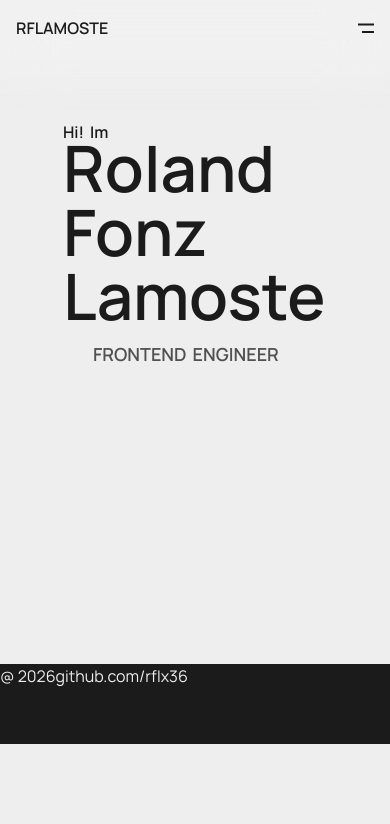
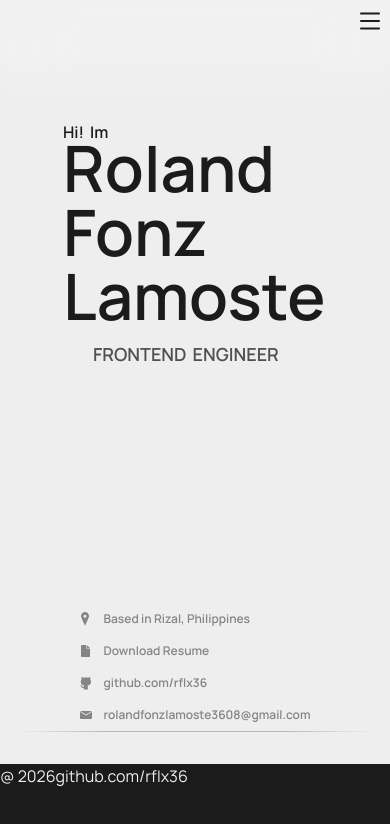
Before and after one commit to rflx36/portfolio, a React (Vite) app: page / in a window 390 px wide. Shown: the top 824 px of the page. Built offline with nearby package versions, Linux system fonts and the light colour scheme; no server answers.

Commit message:
Mobile Navigation Bar Polish

```diff
--- a/src/App.tsx
+++ b/src/App.tsx
@@ -38,18 +38,12 @@ function App() {
     <>
       {/* <CustomCursor/> */}
       {/* <StarField /> */}
-      <section id="home-section-id" className="h-[900px] max-h-[calc(85vh)] max-mobile:h-[calc(100vh-300px)] flex flex-col max-mobile:mt-30  max-mobile:justify-start justify-center  items-center relative">
+      <section id="home-section-id" className="h-[900px] max-h-[calc(85vh)] max-mobile:h-[calc(100vh-200px)] flex flex-col max-mobile:mt-30  max-mobile:justify-start justify-center  items-center relative">
         <NameIntroduction />
         <SpecializationIntroduction />
-        {/* <div className="mt-8 opacity-0">
-          <HoverGif
-            staticSrc="/assets/ph_flag.png"
-            animatedSrc="/assets/ph_flag_anim.gif"
-            className="[image-rendering:pixelated] [image-rendering:crisp-edges] "
-          />
-        </div> */}
 
-        {/* <div className="absolute bottom-0 w-[calc(100%-2rem)] max-w-270 flex flex-col items-center">
+
+        <div className="absolute bottom-0 w-[calc(100%-2rem)] max-w-270 flex flex-col items-center">
           <div className="h-max overflow-hidden w-full">
 
             <div className={` duration-300 ease-in-out ${projectsInView && "translate-y-full"}`}>
@@ -65,7 +59,7 @@ function App() {
             <h1 className={`text-text font-bold text-xl ease-in-out py-2 duration-300 ${!projectsInView && "-translate-y-full"}`}>SELECTED PROJECTS</h1>
           </div>
 
-        </div> */}
+        </div>
 
       </section>
       {/* <section ref={projectsRef} >
--- a/src/components/contact section/landing contacts/index.tsx
+++ b/src/components/contact section/landing contacts/index.tsx
@@ -25,40 +25,57 @@ export default function LandingContacts() {
 
     const cursorOnHoverEmail = useCursor({ tooltip: "Copy to clipboard", type: "pointer" })
     return (
-        <div className="flex w-[calc(100%-4rem)] mx-8 gap-12 justify-center ">
-            <div className=" animate-[SlideUp_0.5s_cubic-bezier(0.75,0.63,0.13,0.83)_both_2.9s] flex gap-3 p-2 font-semibold text-xs ease-bezier-in duration-50  items-center text-text/50 hover:text-accent-1">
-
+        <div className="flex max-mobile:flex-col max-mobile:mx-auto max-mobile:w-max  max-mobile:gap-0 w-[calc(100%-4rem)] mx-8 gap-12 justify-center ">
+            <div className="size-max  overflow-hidden">
+                <div className="  animate-[SlideUp_0.5s_cubic-bezier(0.75,0.63,0.13,0.83)_both_2.6s] flex gap-3 p-2 font-semibold text-xs ease-bezier-in duration-50  items-center text-text/50 hover:text-accent-1">
+                    <div className="w-3 h-auto grid place-content-center ">
                         <svg className="fill-current" width="8" height="14" viewBox="0 0 8 14" fill="none" xmlns="http://www.w3.org/2000/svg">
                             <path fillRule="evenodd" clipRule="evenodd" d="M4 0C1.79086 0 0 1.79086 0 4C0 5.69958 4 13.7036 4 13.7036C4 13.7036 8 5.69958 8 4C8 1.79086 6.20914 0 4 0ZM4 5.69958C4.82843 5.69958 5.5 5.02801 5.5 4.19958C5.5 3.37116 4.82843 2.69958 4 2.69958C3.17157 2.69958 2.5 3.37116 2.5 4.19958C2.5 5.02801 3.17157 5.69958 4 5.69958Z" />
                         </svg>
-
+                    </div>
                     <p className="text-current">Based in Rizal, Philippines</p>
                 </div>
-            <button      {...cursorOnHoverCV} className="outline-none focus:text-accent-1 animate-[SlideUp_0.5s_cubic-bezier(0.75,0.63,0.13,0.83)_both_2.8s] flex gap-3 p-2 font-semibold text-xs ease-bezier-in duration-50 cursor-none items-center text-text/50 hover:text-accent-1">
+            </div>
+            <div className="size-max  overflow-hidden">
+
+                <button      {...cursorOnHoverCV} className=" outline-none focus:text-accent-1 animate-[SlideUp_0.5s_cubic-bezier(0.75,0.63,0.13,0.83)_both_2.7s] flex gap-3 p-2 font-semibold text-xs ease-bezier-in duration-50 cursor-none items-center text-text/50 hover:text-accent-1">
+                    <div className="w-3 h-auto grid place-content-center ">
 
                         <svg className="fill-current" width="9" height="12" viewBox="0 0 9 12" fill="none" xmlns="http://www.w3.org/2000/svg">
                             <path fillRule="evenodd" clipRule="evenodd" d="M0 11C0 11.5523 0.447715 12 1 12H8C8.55228 12 9 11.5523 9 11V3.5H5.0625V0H1C0.447715 0 0 0.447715 0 1V11ZM9 3L5.625 0V3H9Z" />
                         </svg>
+                    </div>
 
                     <p className="text-current">Download Resume</p>
                 </button>
-            <button {...cursorOnHoverGithub} className="outline-none focus:text-accent-1 animate-[SlideUp_0.5s_cubic-bezier(0.75,0.63,0.13,0.83)_both_2.7s] flex gap-3 p-2 font-semibold text-xs ease-bezier-in duration-50 cursor-pointer items-center text-text/50 hover:text-accent-1">
+            </div>
+            <div className="size-max  overflow-hidden">
+
+                <button {...cursorOnHoverGithub} className=" outline-none focus:text-accent-1 animate-[SlideUp_0.5s_cubic-bezier(0.75,0.63,0.13,0.83)_both_2.8s] flex gap-3 p-2 font-semibold text-xs ease-bezier-in duration-50 cursor-pointer items-center text-text/50 hover:text-accent-1">
+                    <div className="w-3 h-auto grid place-content-center ">
 
                         <svg className="fill-current" width="11" height="13" viewBox="0 0 11 13" fill="none" xmlns="http://www.w3.org/2000/svg">
                             <path d="M3.90491 12.2076C3.90491 12.3968 3.79063 12.6147 3.4942 12.6147H8.27277C7.97634 12.6147 7.86563 12.3968 7.86563 12.204C7.86563 11.9361 7.87634 11.0504 7.87634 9.95399C7.87634 9.1897 7.6192 8.6897 7.33349 8.43613C9.11563 8.23256 10.9871 7.5397 10.9871 4.3897C10.9871 3.49685 10.6763 2.76471 10.1656 2.18971C10.2478 1.98256 10.5228 1.14685 10.0871 0.0182773C10.0286 0.00429225 9.96854 -0.00171464 9.90849 0.000420201C9.6192 0.000420201 8.96563 0.111134 7.88706 0.861134C6.57651 0.494459 5.19046 0.494459 3.87991 0.861134C2.80134 0.111134 2.14777 0.000420201 1.85849 0.000420201C1.79843 -0.00171464 1.73836 0.00429225 1.67991 0.0182773C1.2442 1.14685 1.5192 1.98256 1.60134 2.18971C1.09063 2.76113 0.779914 3.49328 0.779914 4.3897C0.779914 7.53256 2.64777 8.23613 4.42277 8.44327C4.1942 8.65042 3.98706 9.01113 3.91563 9.5397C3.62933 9.67464 3.31778 9.74766 3.00134 9.75399C2.52277 9.75399 1.98706 9.55756 1.58706 8.85756C1.58706 8.85756 1.16563 8.07899 0.362057 8.00756H0.358486C0.304914 8.00756 -0.387943 8.02185 0.308486 8.51113C0.308486 8.51113 0.833485 8.7647 1.19777 9.71113C1.19777 9.71113 1.54777 10.9076 3.08706 10.9076C3.35885 10.9055 3.62957 10.8732 3.8942 10.8111C3.89777 11.4968 3.90491 12.0111 3.90491 12.2076Z" />
                         </svg>
+                    </div>
 
                     <p className="text-current">github.com/rflx36</p>
                 </button>
-            <button {...cursorOnHoverEmail} className="outline-none focus:text-accent-1 animate-[SlideUp_0.5s_cubic-bezier(0.75,0.63,0.13,0.83)_both_2.6s] flex gap-3 p-2  font-semibold text-xs ease-bezier-in duration-50 cursor-pointer items-center text-text/50 hover:text-accent-1">
+            </div>
+            <div className="size-max  overflow-hidden">
+
+                <button {...cursorOnHoverEmail} className=" outline-none focus:text-accent-1 animate-[SlideUp_0.5s_cubic-bezier(0.75,0.63,0.13,0.83)_both_2.9s] flex gap-3 p-2  font-semibold text-xs ease-bezier-in duration-50 cursor-pointer items-center text-text/50 hover:text-accent-1">
+                    <div className="w-3 h-auto grid place-content-center translate-x-px">
 
                         <svg className="fill-current" width="12" height="8" viewBox="0 0 12 8" fill="none" xmlns="http://www.w3.org/2000/svg">
                             <path fillRule="evenodd" clipRule="evenodd" d="M11 8C11.5523 8 12 7.55228 12 7V0.8L6 4.4L0 0.8V7C0 7.55228 0.447715 8 1 8H11ZM0 0L6 3.5L12 0H0Z" />
                         </svg>
+                    </div>
 
 
                     <p className="text-current ">rolandfonzlamoste3608@gmail.com</p>
                 </button>
+            </div>
 
         </div>
 
--- a/src/components/navigation bar/index.tsx
+++ b/src/components/navigation bar/index.tsx
@@ -2,8 +2,9 @@ import ProgressiveBlur from "../ui/progressive_blur"
 import { useLocation, useNavigate } from "react-router"
 import { scrollDefaults } from "../../constants";
 import { useCursor } from "../../hooks/use_cursor";
-import { useState } from "react";
+import { useEffect, useState } from "react";
 import "./mobile_navigation_bar.css"
+import ToggleNavigation from "../ui/toggle/navigation";
 
 
 
@@ -14,18 +15,13 @@ export default function NavigationBar() {
 
 
 
-    // const scrollToInitial = () => {
-    //     window.scrollTo(
-    //         {
-    //             top: 0,
-    //             behavior: 'smooth'
-    //         }
-    //     )
-    // }
+    const [isDocked, setIsDocked] = useState(false);
+    const [elementsInitialized, setElementsInitialized] = useState(false);
+    const handleNavigation = (path: string, section?: string) => {
+        if (isDocked) {
+            setIsDocked(false);
+        }
 
-    const [isDocked, setIsDocked] = useState(false);
-
-    const handleNavigation = (path: string, section?: string) => {
         if (location.pathname == path) {
 
             if (section) {
@@ -44,13 +40,22 @@ export default function NavigationBar() {
 
     const cursorOnHover = useCursor({ type: "pointer" })
 
+    useEffect(() => {
+
+
+        setTimeout(() => {
+            setElementsInitialized(isDocked)
+        }, 50);
+    }, [isDocked])
+
+
     return (
         <>
 
             <nav className=" p-2 w-full px-[calc(50vw-720px+3rem)]  fixed flex mx-auto justify-between top-0 z-50">
                 <ProgressiveBlur direction="top" intensity={32} offset={55} className="h-[calc(100%+3.5rem)]! " />
                 <button onClick={() => handleNavigation("/", "home-section-id")}   {...cursorOnHover}>
-                    <h1 className="p-2 mx-2 hover:backdrop-blur-xs font-semibold text-text  rounded-xl hover:text-accent-1 hover:bg-accent-2/10  animate-[SlideDown_0.5s_cubic-bezier(0.75,0.63,0.13,0.83)_both_2.5s]">RFLAMOSTE</h1>
+                    <h1 className="p-2 max-mobile:opacity-0 origin-top-left mx-2 hover:backdrop-blur-xs font-semibold text-text  rounded-xl hover:text-accent-1 hover:bg-accent-2/10  animate-[SlideDown_0.5s_cubic-bezier(0.75,0.63,0.13,0.83)_both_2.5s]">RFLAMOSTE</h1>
                 </button>
                 <div className="mx-1 relative max-mobile:hidden">
                     <div className="aspect-video h-auto w-full  absolute "></div>
@@ -69,38 +74,59 @@ export default function NavigationBar() {
                         <h1 className="p-2 mx-1 max-tablet:mx-0 max-tablet:text-sm  hover:backdrop-blur-xs font-semibold text-text  rounded-xl hover:text-accent-1 hover:bg-accent-2/10  animate-[SlideDown_0.5s_cubic-bezier(0.75,0.63,0.13,0.83)_both_2.9s]">Contact</h1>
                     </button>
                 </div>
-                <div className=" relative hidden max-mobile:block">
-                    <button className="m-2 mr-3 size-6   grid place-content-center" onClick={() => setIsDocked(true)}>
-                        <svg width="20" height="20" className="stroke-text" viewBox="0 0 20 20" fill="none" xmlns="http://www.w3.org/2000/svg">
-                            <path d="M2 6.5H18" strokeWidth="2" />
-                            <path d="M6 14L18 14" strokeWidth="2" />
-                        </svg>
-                    </button>
+                <div className=" absolute right-0 top-0 z-50 hidden max-mobile:block">
+
+                    <ToggleNavigation isChecked={isDocked} onClick={(e) => setIsDocked(e)} className="mt-1 " />
                 </div>
                 {
                     isDocked &&
-                    <>
-                        <div className="absolute w-screen p-2 gap-2 flex flex-col left-0 top-0 h-screen bg-bg/25 mobile-nav">
-                            <button className={`bg-text origin-top-right size-full    animate-[scaleIn_0.15s_ease-in-out_backwards_0.05s]  rounded-4xl`}>
-                                <h1 className="font-bold uppercase text-4xl  animate-[SlideDown_0.3s_ease-out_backwards_0.1s] text-bg">About</h1>
+
+                    <div className="absolute not-max-mobile:hidden  w-screen h-screen  flex flex-col left-0 top-0 mobile-nav-container">
+                        <div className="w-full h-1/3 flex items-center gap-2 pb-4 flex-col-reverse aspect-square  mx-auto">
+                            <h1 className={`font-semibold mobile-nav-name ease-bezier-in delay-100 duration-1500 ${elementsInitialized ? "text-text" : "text-accent-1"}`}>Roland Fonz Lamoste</h1>
+                            <button onClick={() => handleNavigation("/", "home-section-id")} className="size-[100px] bg-bg p-0.5 shadow-2xl rounded-full overflow-hidden animate-[scaleIn_0.3s_cubic-bezier(0.65,0.56,0.27,0.86)_backwards]">
+                                <img src="/assets/profile.png" className=" size-full rounded-full object-cover " />
                             </button>
-                            <button className={`bg-text origin-top-right size-full    animate-[scaleIn_0.15s_ease-in-out_backwards_0.1s] rounded-4xl`}>
-                                <h1 className="font-bold uppercase text-4xl  animate-[SlideDown_0.3s_ease-out_backwards_0.15s] text-bg">Skills</h1>
+                        </div>
+                        <div className="grow flex flex-col justify-center gap-2 p-2 items-center">
 
+                            <button className="relative text-text flex-1 w-full mobile-nav-button" onClick={() => handleNavigation("/about")}>
+                                <div className=" bg-accent-3 " style={{ animationDelay: "0.1s" }} />
+                                <div className=" bg-accent-2 " style={{ animationDelay: "0.2s" }} />
+                                <div className=" bg-accent-1 " style={{ animationDelay: "0.3s" }} />
+                                <div className={` bg-text grid place-content-center delay-300 duration-1500 ease-bezier-in ${elementsInitialized ? " text-bg" : " text-accent-1"}`} style={{ animationDelay: "0.32s" }} >
+                                    <h1 className="text-2xl uppercase font-bold">About</h1>
+                                </div>
                             </button>
-                            <button className={`bg-text origin-top-right size-full    animate-[scaleIn_0.15s_ease-in-out_backwards_0.15s] rounded-4xl`}>
-                                <h1 className="font-bold uppercase text-4xl  animate-[SlideDown_0.3s_ease-out_backwards_0.2s] text-bg">Projects</h1>
+                            <button className="relative text-text flex-1 w-full mobile-nav-button" onClick={() => handleNavigation("/", "skills-section-id")}>
 
+                                <div className=" bg-accent-3 " style={{ animationDelay: "0.25s" }} />
+                                <div className=" bg-accent-2 " style={{ animationDelay: "0.35s" }} />
+                                <div className=" bg-accent-1 " style={{ animationDelay: "0.45s" }} />
+                                <div className={` bg-text grid place-content-center delay-450 duration-1500 ease-bezier-in ${elementsInitialized ? " text-bg" : "text-accent-1"}`} style={{ animationDelay: "0.47s" }}>
+                                    <h1 className="text-2xl uppercase font-bold">Skills</h1>
+                                </div>
                             </button>
-                            <button className={`bg-text origin-top-right size-full    animate-[scaleIn_0.15s_ease-in-out_backwards_0.2s] rounded-4xl`}>
-                                <h1 className="font-bold uppercase text-4xl  animate-[SlideDown_0.3s_ease-out_backwards_0.25s] text-bg">Contact</h1>
+                            <button className="relative text-text flex-1 w-full mobile-nav-button" onClick={() => handleNavigation("/projects")}>
 
+                                <div className=" bg-accent-3 " style={{ animationDelay: "0.4s" }} />
+                                <div className=" bg-accent-2 " style={{ animationDelay: "0.5s" }} />
+                                <div className=" bg-accent-1 " style={{ animationDelay: "0.6s" }} />
+                                <div className={` bg-text grid place-content-center delay-600 duration-1500 ease-bezier-in ${elementsInitialized ? " text-bg" : "text-accent-1"}`} style={{ animationDelay: "0.62s" }}>
+                                    <h1 className="text-2xl uppercase font-bold">Projects</h1>
+                                </div>
                             </button>
-                            {/* <div className={`bg-text   size-0 ${isDocked ? "size-full" : ""} duration-150 delay-100 rounded-4xl`}></div>
-                        <div className={`bg-text   size-0 ${isDocked ? "size-full" : ""} duration-150 delay-150 rounded-4xl`}></div>
-                        <div className={`bg-text   size-0 ${isDocked ? "size-full" : ""} duration-150 delay-200  0 rounded-4xl`}></div> */}
+                            <button className="relative text-text flex-1 w-full mobile-nav-button" onClick={() => handleNavigation("/contact", "contact-section-id")}>
+
+                                <div className=" bg-accent-3 " style={{ animationDelay: "0.55s" }} />
+                                <div className=" bg-accent-2 " style={{ animationDelay: "0.65s" }} />
+                                <div className=" bg-accent-1 " style={{ animationDelay: "0.75s" }} />
+                                <div className={` bg-text grid place-content-center delay-750 duration-1500 ease-bezier-in ${elementsInitialized ? " text-bg" : "text-accent-1"}`} style={{ animationDelay: "0.77s" }}>
+                                    <h1 className="text-2xl uppercase font-bold">Contact</h1>
+                                </div>
+                            </button>
                         </div>
-                    </>
+                    </div>
                 }
 
             </nav>
--- /dev/null
+++ b/src/components/ui/toggle/navigation/index.tsx
@@ -0,0 +1,28 @@
+import "./toggle_navigation.css"
+
+interface ToggleNavigationProps {
+    isChecked: boolean,
+    onClick: (e: boolean) => void
+    className?: string
+}
+
+export default function ToggleNavigation(props: ToggleNavigationProps) {
+
+    return (
+        <div className={props.className}>
+            <input className="opacity-0 absolute size-full"
+                id="checkbox"
+                type="checkbox"
+                checked={props.isChecked}
+                onClick={e => props.onClick(e.currentTarget.checked)}
+                onChange={() => { }}
+            />
+            <label className="toggle text-text" htmlFor="checkbox">
+                <div className="bar bg-current bar--top" />
+                <div className="bar bg-current bar--middle" />
+                <div className="bar bg-current bar--bottom" />
+            </label>
+        </div>
+    )
+
+}
--- /dev/null
+++ b/src/components/ui/toggle/navigation/toggle_navigation.css
@@ -0,0 +1,65 @@
+/* From Uiverse.io by vk-uiux */
+
+.toggle {
+    position: relative;
+    width: 40px;
+    margin: auto;
+    display: block;
+    height: calc(4px * 3 + 11px * 2);
+    transform: scale(0.5);
+    transition: 0.3s ease-in;
+}
+
+.bar {
+    position: absolute;
+    left: 0;
+    right: 0;
+    height: 4px;
+    border-radius: calc(4px / 2);
+
+    color: inherit;
+    opacity: 1;
+    transition: none 0.35s cubic-bezier(.5, -0.35, .35, 1.5) 0s;
+}
+
+/***** Tornado Animation *****/
+
+.bar--top {
+    bottom: calc(50% + 11px + 4px/ 2);
+    transition-property: bottom, transform;
+    transition-delay: calc(0s + 0.35s) * .6;
+}
+
+.bar--middle {
+    top: calc(50% - 4px/ 2);
+    transition-property: opacity, transform;
+    transition-delay: calc(0s + 0.35s * .3);
+}
+
+.bar--bottom {
+    top: calc(50% + 11px + 4px/ 2);
+    transition-property: top, transform;
+    transition-delay: 0s;
+}
+
+#checkbox:checked+.toggle .bar--top {
+    transform: rotate(-135deg);
+    transition-delay: 0s;
+    bottom: calc(50% - 4px/ 2);
+}
+
+#checkbox:checked+.toggle .bar--middle {
+    opacity: 0;
+    transform: rotate(-135deg);
+    transition-delay: calc(0s + 0.35s * .3);
+}
+
+#checkbox:checked+.toggle .bar--bottom {
+    top: calc(50% - 4px/ 2);
+    transform: rotate(-225deg);
+    transition-delay: calc(0s + 0.35s * .6);
+}
+
+#checkbox:checked+.toggle {
+    transform: scale(0.5) translate(-0.5rem, 0.5rem);
+}
```
Also changed, not shown: src/components/navigation bar/mobile_navigation_bar.css (+58 -2 lines), src/hooks/use_cursor.ts (+8 -0 lines), public/assets/profile.png (added). Lines whose indentation alone changed are shown as unchanged.
